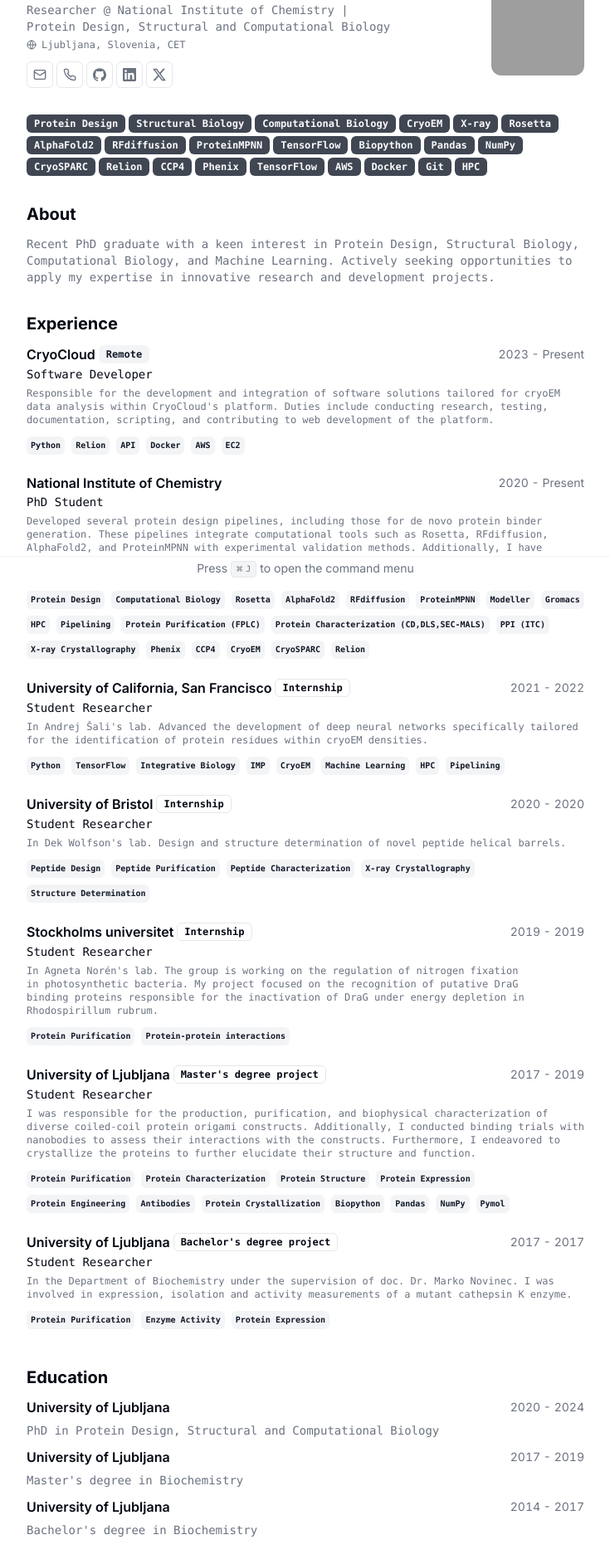
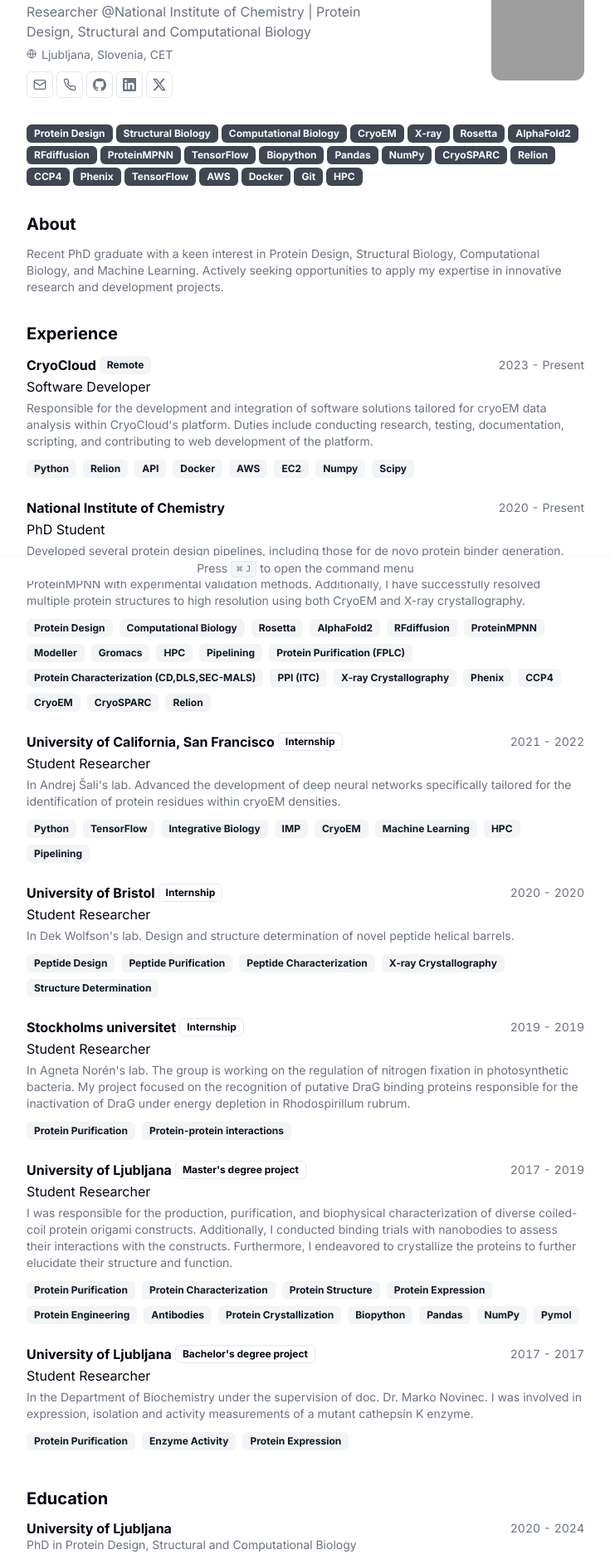
Before and after one commit to Poko18/cv, a Next.js app: page / in a window 1280 px wide. Shown: the part 100-1985 px from the top of the page at 83% size, without its empty margins (272-1007 px from the left). Built offline with nearby package versions, Linux system fonts and the light colour scheme; grey boxes are pictures that could not be loaded.

Commit message:
Update font and text styles, update some info

```diff
--- a/src/app/layout.tsx
+++ b/src/app/layout.tsx
@@ -10,9 +10,9 @@ export const metadata: Metadata = {
   description: "Generated by create next app",
 };
 
-// If loading a variable font, you don't need to specify the font weight
 const inter = Inter({
   subsets: ["latin"],
+  weight: ["100", "300", "400", "700"],
   display: "swap",
 });
 
--- a/src/app/page.tsx
+++ b/src/app/page.tsx
@@ -20,10 +20,10 @@ export default function Page() {
         <div className="flex items-center justify-between">
           <div className="flex-1 space-y-1.5">
             <h1 className="text-2xl font-bold">{RESUME_DATA.name}</h1>
-            <p className="max-w-md text-pretty font-mono text-sm text-muted-foreground">
+            <p className="max-w-md text-pretty font-sans text-md text-muted-foreground">
               {RESUME_DATA.about}
             </p>
-            <p className="max-w-md items-center text-pretty font-mono text-xs text-muted-foreground">
+            <p className="max-w-md items-center text-pretty font-sans text-sm text-muted-foreground">
               <a
                 className="inline-flex gap-x-1.5 align-baseline leading-none hover:underline"
                 href={RESUME_DATA.locationLink}
@@ -33,7 +33,7 @@ export default function Page() {
                 {RESUME_DATA.location}
               </a>
             </p>
-            <div className="flex gap-x-1 pt-1 font-mono text-sm text-muted-foreground print:hidden">
+            <div className="flex gap-x-1 pt-1 font-sans text-sm text-muted-foreground print:hidden">
               {RESUME_DATA.contact.email ? (
                 <Button
                   className="size-8"
@@ -72,7 +72,7 @@ export default function Page() {
                 </Button>
               ))}
             </div>
-            <div className="hidden flex-col gap-x-1 font-mono text-sm text-muted-foreground print:flex">
+            <div className="hidden flex-col gap-x-1 font-sans text-sm text-muted-foreground print:flex">
               {RESUME_DATA.contact.email ? (
                 <a href={`mailto:${RESUME_DATA.contact.email}`}>
                   <span className="underline">{RESUME_DATA.contact.email}</span>
@@ -94,13 +94,13 @@ export default function Page() {
         <Section>
           <div className="flex flex-wrap gap-1">
             {RESUME_DATA.skills.map((skill) => {
-              return <Badge key={skill}>{skill}</Badge>;
+              return <Badge className="font-md font-xs" key={skill}>{skill}</Badge>;
             })}
           </div>
         </Section>
         <Section>
           <h2 className="text-xl font-bold">About</h2>
-          <p className="text-pretty font-mono text-sm text-muted-foreground">
+          <p className="text-pretty font-sans text-sm text-muted-foreground">
             {RESUME_DATA.summary}
           </p>
         </Section>
@@ -112,7 +112,7 @@ export default function Page() {
                 <CardHeader>
                   <div className="flex items-center justify-between gap-x-2 text-base">
                     <h3 className="inline-flex items-center justify-center gap-x-1 font-semibold leading-none">
-                      <a className="hover:underline" href={work.link}>
+                      <a className="text-base hover:underline" href={work.link}>
                         {work.company}
                       </a>
 
@@ -120,7 +120,7 @@ export default function Page() {
                         {work.badges.map((badge) => (
                           <Badge
                             variant="secondary"
-                            className="align-middle text-xs"
+                            className="align-middle text-xs font-md"
                             key={badge}
                           >
                             {badge}
@@ -129,7 +129,7 @@ export default function Page() {
                         {work.title_badges.map((badge) => (
                           <Badge
                             variant="outline"
-                            className="align-middle text-xs"
+                            className="align-middle text-xs font-sm"
                             key={badge}
                           >
                             {badge}
@@ -137,22 +137,22 @@ export default function Page() {
                         ))}
                       </span>
                     </h3>
-                    <div className="text-sm tabular-nums text-gray-500">
+                    <div className="text-sm font-xs tabular-nums text-gray-500">
                       {work.start} - {work.end ?? "Present"}
                     </div>
                   </div>
 
-                  <h4 className="font-mono text-sm leading-none">
+                  <h4 className="font-normal text-base leading-none">
                     {work.title}
                   </h4>
                 </CardHeader>
-                <CardContent className="mt-2 text-xs">
+                <CardContent className="mt-2 text-sm font-sans">
                   {work.description}
                   <CardContent className="mt-auto flex">
                     <div className="my-3 flex flex-wrap gap-2">
                       {work.tags.map((tag) => (
                         <Badge
-                          className="px-1 py-0 text-[10px]"
+                          className="align-middle text-xs font-sans"
                           variant="secondary"
                           key={tag}
                         >
@@ -176,12 +176,12 @@ export default function Page() {
                     <h3 className="font-semibold leading-none">
                       {education.school}
                     </h3>
-                    <div className="text-sm tabular-nums text-gray-500">
+                    <div className="text-sm font-xs tabular-nums text-gray-500">
                       {education.start} - {education.end}
                     </div>
                   </div>
                 </CardHeader>
-                <CardContent className="mt-2">{education.degree}</CardContent>
+                <CardContent className="text-sm font-sans">{education.degree}</CardContent>
               </Card>
             );
           })}
--- a/src/data/resume-data.tsx
+++ b/src/data/resume-data.tsx
@@ -6,7 +6,7 @@ export const RESUME_DATA = {
   location: "Ljubljana, Slovenia, CET",
   locationLink: "https://www.google.com/maps/place/Ljubljana",
   about:
-    "Researcher @ National Institute of Chemistry | Protein Design, Structural and Computational Biology",
+    "Researcher @National Institute of Chemistry | Protein Design, Structural and Computational Biology",
   summary:
     "Recent PhD graduate with a keen interest in Protein Design, Structural Biology, Computational Biology, and Machine Learning. Actively seeking opportunities to apply my expertise in innovative research and development projects.",
   // avatarUrl: "https://avatars.githubusercontent.com/u/36132075?v=4",
@@ -42,13 +42,13 @@ export const RESUME_DATA = {
     },
     {
       school: "University of Ljubljana",
-      degree: "Master's degree in Biochemistry",
+      degree: "Master's degree in Biochemistry (9.33/10)",
       start: "2017",
       end: "2019",
     },
     {
       school: "University of Ljubljana",
-      degree: "Bachelor's degree in Biochemistry",
+      degree: "Bachelor's degree in Biochemistry (8.88/10)",
       start: "2014",
       end: "2017",
     },
@@ -64,7 +64,7 @@ export const RESUME_DATA = {
       end: "Present",
       description:
         "Responsible for the development and integration of software solutions tailored for cryoEM data analysis within CryoCloud's platform. Duties include conducting research, testing, documentation, scripting, and contributing to web development of the platform.",
-      tags: ["Python", "Relion", "API", "Docker", "AWS", "EC2"],
+      tags: ["Python", "Relion", "API", "Docker", "AWS", "EC2", "Numpy", "Scipy"],
     },
     {
       company: "National Institute of Chemistry",
--- a/tailwind.config.js
+++ b/tailwind.config.js
@@ -71,6 +71,9 @@ module.exports = {
         "accordion-down": "accordion-down 0.2s ease-out",
         "accordion-up": "accordion-up 0.2s ease-out",
       },
+      fontFamily: {
+        sans: ['Inter', 'sans-serif'],
+      },
     },
   },
   plugins: [require("tailwindcss-animate")],
```
